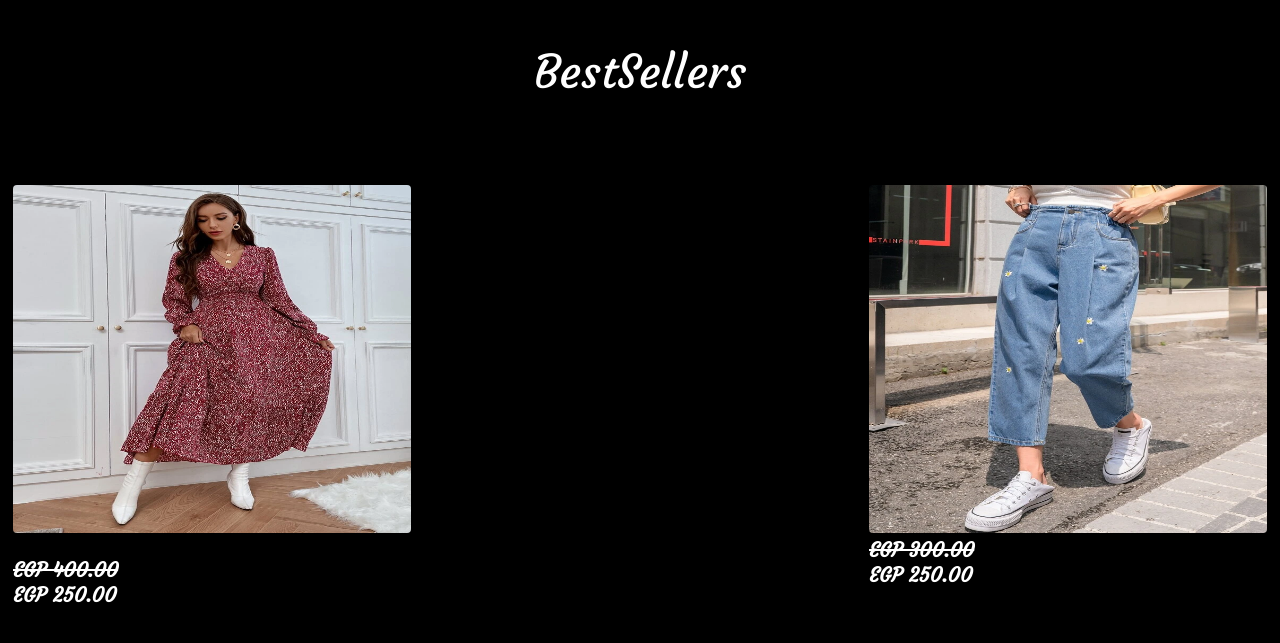
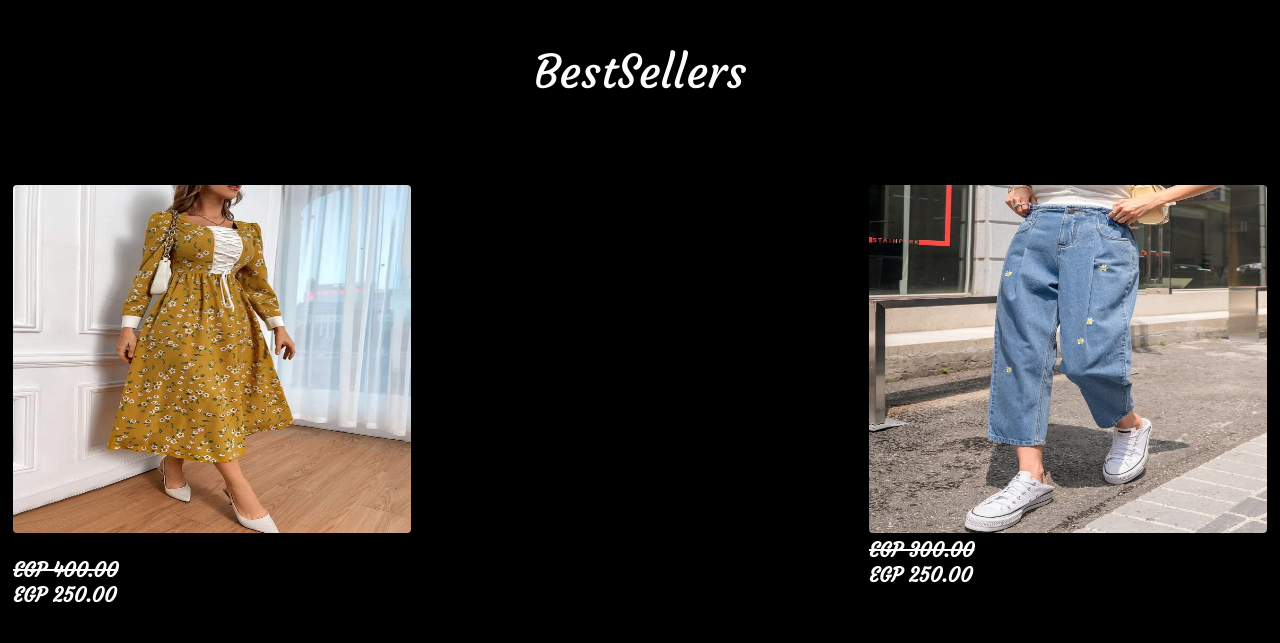
Before and after one commit to bassant556/application, a plain HTML site: page project/index.html in a window 1280 px wide. Shown: the part 700-1343 px from the top of the page. Drawn offline with Linux system fonts and the light colour scheme; files whose address does not match are found by name; a web font is replaced by a local one.

Commit message:
Add files via upload

```diff
--- a/project/index.html
+++ b/project/index.html
@@ -64,7 +64,7 @@
 <section class="container">
     <section class="pro-container">
         <section class="block">
-        <img src="https://raw.githubusercontent.com/bassant556/application/main/project/1630635911325766bc6e3d3d2f4fdf00ba4a596cea_thumbnail_750x.webp">
+        <img src="file:///C:/Users/FOX/Desktop/project/1636161767cdc38fd8a64d671c42b6e464e4f1d94d_thumbnail_750x.webp">
         >
         <div class="des">
 <h5><del>EGP 400.00</del></h5>
```
